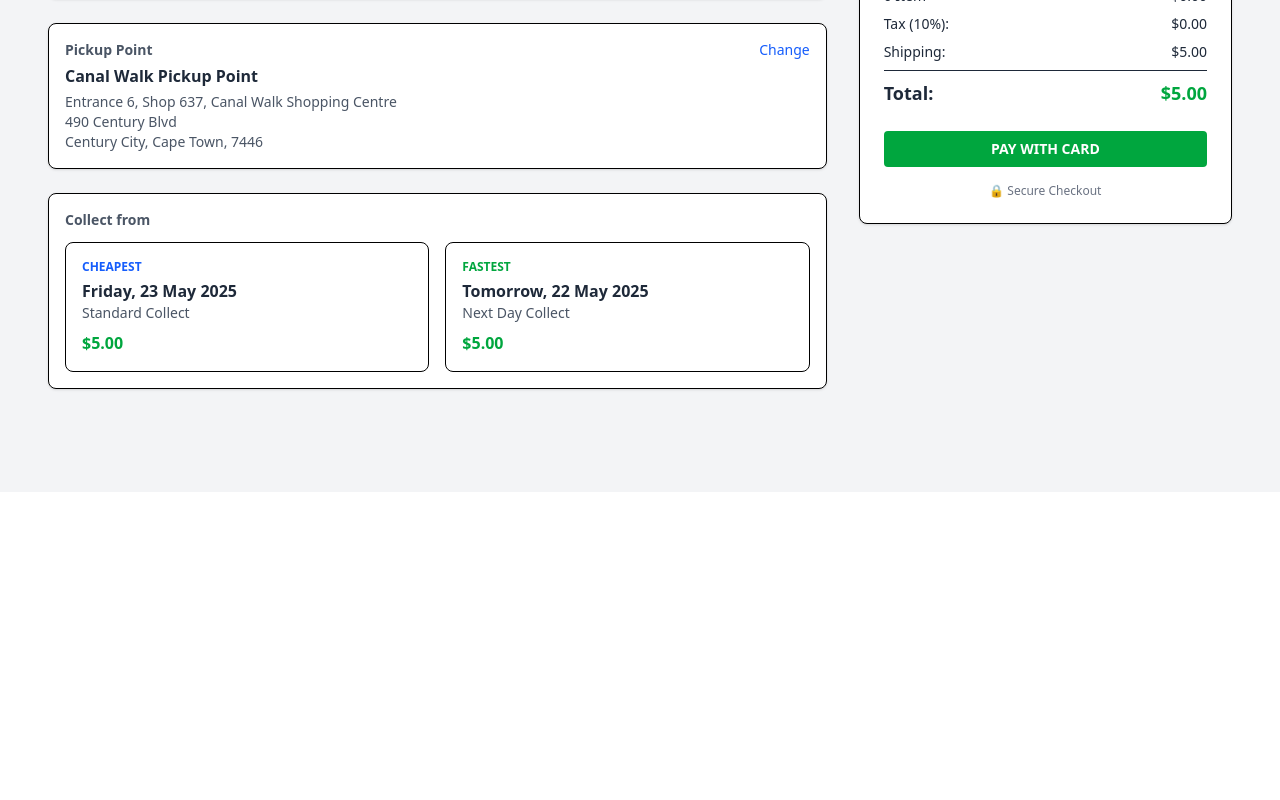
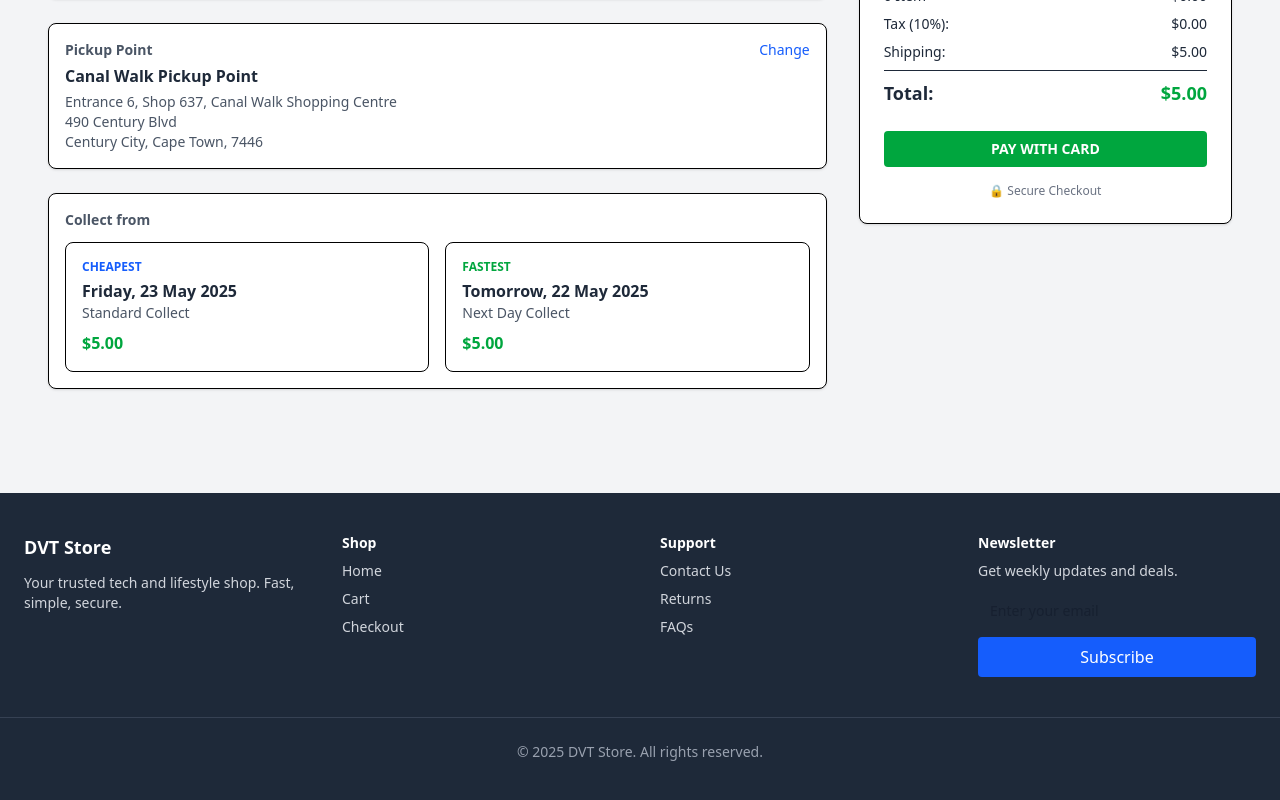
Before and after one commit to Ankitadal123/Ecommerce-site, a React (Vite) app in the folder challenge-react-storefront/: page /checkout in a window 1280 px wide. Shown: the part 308-1108 px from the top of the page. Before the commit the page ends 800 px from the top, so only its background shows below. Built offline with nearby package versions, Linux system fonts and the light colour scheme.

Commit message:
Enhanced payment link with clearing cart,footer and UI designs

```diff
--- a/challenge-react-storefront/src/App.tsx
+++ b/challenge-react-storefront/src/App.tsx
@@ -6,10 +6,15 @@
 import Login from './pages/Login';
 import useAuthStore from './store/authStore';
 import { ShoppingCart, Home as HomeIcon, User } from 'lucide-react';
+import useCartStore from './store/cartStore';
+import Footer from './components/Footer';
+
 
 export default function App() {
   const location = useLocation();
   const isHome = location.pathname === '/';
+  const cart = useCartStore((state) => state.cart);
+
 
   const { isLoggedIn, email, logout } = useAuthStore();
 
@@ -62,13 +67,15 @@
               <NavLink
                 to="/cart"
                 className={({ isActive }) =>
-                  `flex items-center gap-1 px-3 py-2 rounded-lg transition ${
-                    isActive ? 'bg-blue-100 text-blue-700' : 'hover:text-blue-600'
-                  }`
-                }
-              >
-                <ShoppingCart className="h-4 w-4" /> Cart
+                `flex items-center gap-1 px-3 py-2 rounded-lg transition ${
+                 isActive ? 'bg-blue-100 text-blue-700' : 'hover:text-blue-600'
+                }`
+                 }
+                 >
+              <ShoppingCart className="h-4 w-4" />
+               {cart.length > 0 && <span className="font-semibold">({cart.length})</span>}
               </NavLink>
+
             </nav>
 
             {/* Auth section */}
@@ -111,6 +118,7 @@
           />
         </Routes>
       </main>
+      <Footer />
     </div>
   );
 }
--- /dev/null
+++ b/challenge-react-storefront/src/components/Footer.tsx
@@ -0,0 +1,57 @@
+import { Link } from 'react-router-dom';
+
+export default function Footer() {
+  return (
+    <footer className="bg-gray-800 text-gray-300 py-10 mt-10">
+      <div className="max-w-7xl mx-auto px-6 grid grid-cols-1 sm:grid-cols-2 lg:grid-cols-4 gap-10">
+
+        {/* Company Info */}
+        <div>
+          <h4 className="text-lg font-semibold text-white mb-3">DVT Store</h4>
+          <p className="text-sm">
+            Your trusted tech and lifestyle shop. Fast, simple, secure.
+          </p>
+        </div>
+
+        {/* Links */}
+        <div>
+          <h5 className="text-sm font-semibold text-white mb-2">Shop</h5>
+          <ul className="space-y-2 text-sm">
+            <li><Link to="/" className="hover:underline">Home</Link></li>
+            <li><Link to="/cart" className="hover:underline">Cart</Link></li>
+            <li><Link to="/checkout" className="hover:underline">Checkout</Link></li>
+          </ul>
+        </div>
+
+        {/* Support */}
+        <div>
+          <h5 className="text-sm font-semibold text-white mb-2">Support</h5>
+          <ul className="space-y-2 text-sm">
+            <li><a href="#" className="hover:underline">Contact Us</a></li>
+            <li><a href="#" className="hover:underline">Returns</a></li>
+            <li><a href="#" className="hover:underline">FAQs</a></li>
+          </ul>
+        </div>
+
+        {/* Newsletter */}
+        <div>
+          <h5 className="text-sm font-semibold text-white mb-2">Newsletter</h5>
+          <p className="text-sm mb-3">Get weekly updates and deals.</p>
+          <input
+            type="email"
+            placeholder="Enter your email"
+            className="w-full px-3 py-2 rounded-md text-gray-900 text-sm"
+          />
+          <button className="mt-2 w-full bg-blue-600 text-white py-2 rounded hover:bg-blue-700 transition">
+            Subscribe
+          </button>
+        </div>
+      </div>
+
+      {/* Bottom */}
+      <div className="mt-10 border-t border-gray-700 pt-6 text-center text-sm text-gray-400">
+        &copy; {new Date().getFullYear()} DVT Store. All rights reserved.
+      </div>
+    </footer>
+  );
+}
--- a/challenge-react-storefront/src/components/ProductCard.tsx
+++ b/challenge-react-storefront/src/components/ProductCard.tsx
@@ -18,12 +18,12 @@
     setTimeout(() => setAddedMessage(false), 2000);
   };
 
-  const stars = getStars(3.5); // Static for now (or extend Product to include rating)
+  const stars = getStars(3.5); // Replace with actual rating if available
 
   return (
-    <div className="bg-white border border-gray-200 rounded-xl shadow-md p-4 flex flex-col items-center text-center hover:shadow-lg transition relative">
-      {/* Product Image and Title */}
-      <Link to={`/product/${product.id}`} className="mb-4 flex flex-col items-center gap-2 group hover:opacity-90">
+    <div className="bg-white border border-gray-200 rounded-xl shadow-md p-4 flex flex-col h-full hover:shadow-lg transition relative">
+      {/* Image and Title */}
+      <Link to={`/product/${product.id}`} className="flex-1 flex flex-col items-center text-center group hover:opacity-90 mb-4">
         <div className="h-48 w-full flex items-center justify-center">
           <img
             src={product.image}
@@ -31,25 +31,28 @@
             className="h-full object-contain transition-transform group-hover:scale-105"
           />
         </div>
-        <h2 className="text-sm font-semibold text-gray-900 mb-1 line-clamp-2">{product.title}</h2>
+        <h2 className="text-sm font-semibold text-gray-900 mt-3 line-clamp-2">{product.title}</h2>
       </Link>
 
       {/* Rating and Price */}
-      <div className="flex items-center justify-center gap-1 text-yellow-500 text-sm mb-2">
+      <div className="text-sm text-center mb-3">
+        <div className="flex items-center justify-center gap-1 text-yellow-500">
           {stars}
-        <span className="text-gray-700 font-semibold ml-2">${product.price.toFixed(2)}</span>
+        </div>
+        <span className="text-gray-700 font-semibold mt-1 block">${product.price.toFixed(2)}</span>
       </div>
 
-      {/* Add or Update Quantity */}
+      {/* Quantity or Add */}
+      <div className="mt-auto space-y-2 text-center">
         {quantity === 0 ? (
           <button
             onClick={handleAdd}
-          className="w-full mt-2 bg-blue-600 text-white py-2 rounded-lg hover:bg-blue-700 font-medium transition"
+            className="w-full bg-blue-600 text-white py-2 rounded-lg hover:bg-blue-700 font-medium transition"
           >
             Add to Cart
           </button>
         ) : (
-        <div className="mt-2 flex items-center justify-center space-x-4">
+          <div className="flex items-center justify-center space-x-4">
             <button
               onClick={() => decrement(product.id)}
               className="w-8 h-8 rounded-full bg-red-500 text-white font-bold hover:bg-red-600 transition"
@@ -66,13 +69,13 @@
           </div>
         )}
 
-      {/* View Details Link */}
         <Link
           to={`/product/${product.id}`}
-        className="mt-3 text-sm text-blue-600 hover:underline"
+          className="block text-sm text-blue-600 hover:underline"
         >
           View Details
         </Link>
+      </div>
 
       {/* Toast-style message */}
       {addedMessage && (
@@ -84,7 +87,7 @@
   );
 }
 
-// Rating utility
+// Star rendering helper
 function getStars(rating: number) {
   const full = Math.floor(rating);
   const half = rating % 1 >= 0.5;
@@ -93,7 +96,7 @@
   return (
     <>
       {[...Array(full)].map((_, i) => <Star key={`f-${i}`} className="w-4 h-4 fill-current" />)}
-      {half && <StarHalf className="w-4 h-4 fill-current" />}
+      {half && <StarHalf key="half" className="w-4 h-4 fill-current" />}
       {[...Array(empty)].map((_, i) => <EmptyStar key={`e-${i}`} className="w-4 h-4 text-gray-300" />)}
     </>
   );
--- a/challenge-react-storefront/src/pages/Checkout.tsx
+++ b/challenge-react-storefront/src/pages/Checkout.tsx
@@ -1,14 +1,24 @@
 import { Link } from 'react-router-dom';
 import useCartStore from '../store/cartStore';
+import { useNavigate } from 'react-router-dom';
+
 
 export default function Checkout() {
   const cart = useCartStore(state => state.cart);
-
+  const clearCart = useCartStore((state) => state.clearCart);
   const subtotal = cart.reduce((sum, item) => sum + item.price * item.quantity, 0);
   const tax = subtotal * 0.1;
   const shipping = 5;
   const total = subtotal + tax + shipping;
+  const navigate = useNavigate();
 
+
+  const handlePayment = () => {
+    alert('Payment Successful!');
+    clearCart();
+    navigate('/');
+
+  };
   return (
     <div className="max-w-7xl mx-auto px-4 py-10">
       <div className="flex justify-between items-start mb-6">
@@ -91,7 +101,7 @@
                 <span>Total:</span>
                 <span className="text-green-600">${total.toFixed(2)}</span>
               </div>
-              <button className="w-full bg-green-600 hover:bg-green-700 text-white font-semibold py-2 rounded mt-4 transition">
+              <button  onClick={handlePayment} className="w-full bg-green-600 hover:bg-green-700 text-white font-semibold py-2 rounded mt-4 transition">
                 PAY WITH CARD
               </button>
               <p className="text-center text-xs text-gray-500 mt-2">🔒 Secure Checkout</p>
--- a/challenge-react-storefront/src/pages/Home.tsx
+++ b/challenge-react-storefront/src/pages/Home.tsx
@@ -41,7 +41,7 @@
             type="text"
             value={searchTerm}
             onChange={e => setSearchTerm(e.target.value)}
-            placeholder="Search products..."
+            placeholder="Search for products,brands..."
             className="w-full max-w-md px-4 py-2 border border-gray-300 rounded-lg shadow-sm focus:outline-none focus:ring-2 focus:ring-blue-500"
           />
         </div>
--- a/challenge-react-storefront/src/store/cartStore.ts
+++ b/challenge-react-storefront/src/store/cartStore.ts
@@ -12,10 +12,12 @@
   decrement: (productId: number) => void;
   getQuantity: (productId: number) => number;
   removeFromCart: (productId: number) => void;
+  clearCart: () => void;
 }
 
 const useCartStore = create<CartState>((set, get) => ({
   cart: [],
+
   addToCart: (product) => {
     const cart = get().cart;
     const exists = cart.find(p => p.id === product.id);
@@ -29,6 +31,7 @@
       set({ cart: [...cart, { ...product, quantity: 1 }] });
     }
   },
+
   increment: (productId) => {
     set({
       cart: get().cart.map(p =>
@@ -36,20 +39,29 @@
       )
     });
   },
+
   decrement: (productId) => {
-    const cart = get().cart.map(p =>
-      p.id === productId ? { ...p, quantity: p.quantity - 1 } : p
-    ).filter(p => p.quantity > 0);
+    const cart = get().cart
+      .map(p =>
+        p.id === productId ? { ...p, quantity: p.quantity - 1 } : p
+      )
+      .filter(p => p.quantity > 0);
     set({ cart });
   },
+
   getQuantity: (productId) => {
     const product = get().cart.find(p => p.id === productId);
     return product ? product.quantity : 0;
   },
+
   removeFromCart: (productId) => {
     set({
       cart: get().cart.filter(p => p.id !== productId)
     });
+  },
+
+  clearCart: () => {
+    set({ cart: [] });
   }
 }));
 
```
Lines whose indentation alone changed are shown as unchanged.
